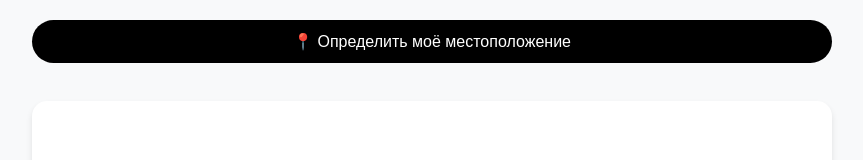
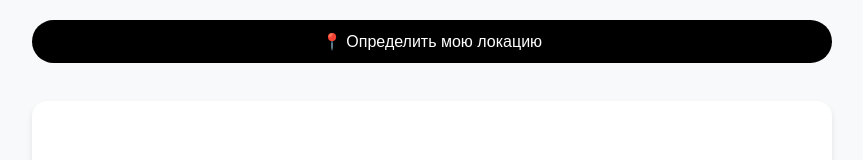
Before and after one commit to LigFiBackend/Geolocation, a plain HTML site: page index.html in a window 1280 px wide. Shown: the top 160 px of the page, without its empty margins (208-1071 px from the left). Drawn offline with nearby package versions, Linux system fonts and the light colour scheme.

Commit message:
Update index.html

```diff
--- a/index.html
+++ b/index.html
@@ -67,7 +67,7 @@
 </head>
 <body>
     <div class="container">
-        <button id="locateBtn">📍 Определить моё местоположение</button>
+        <button id="locateBtn">📍 Определить мою локацию</button>
 
         <div class="map-box">
             <div id="map"></div>
```
